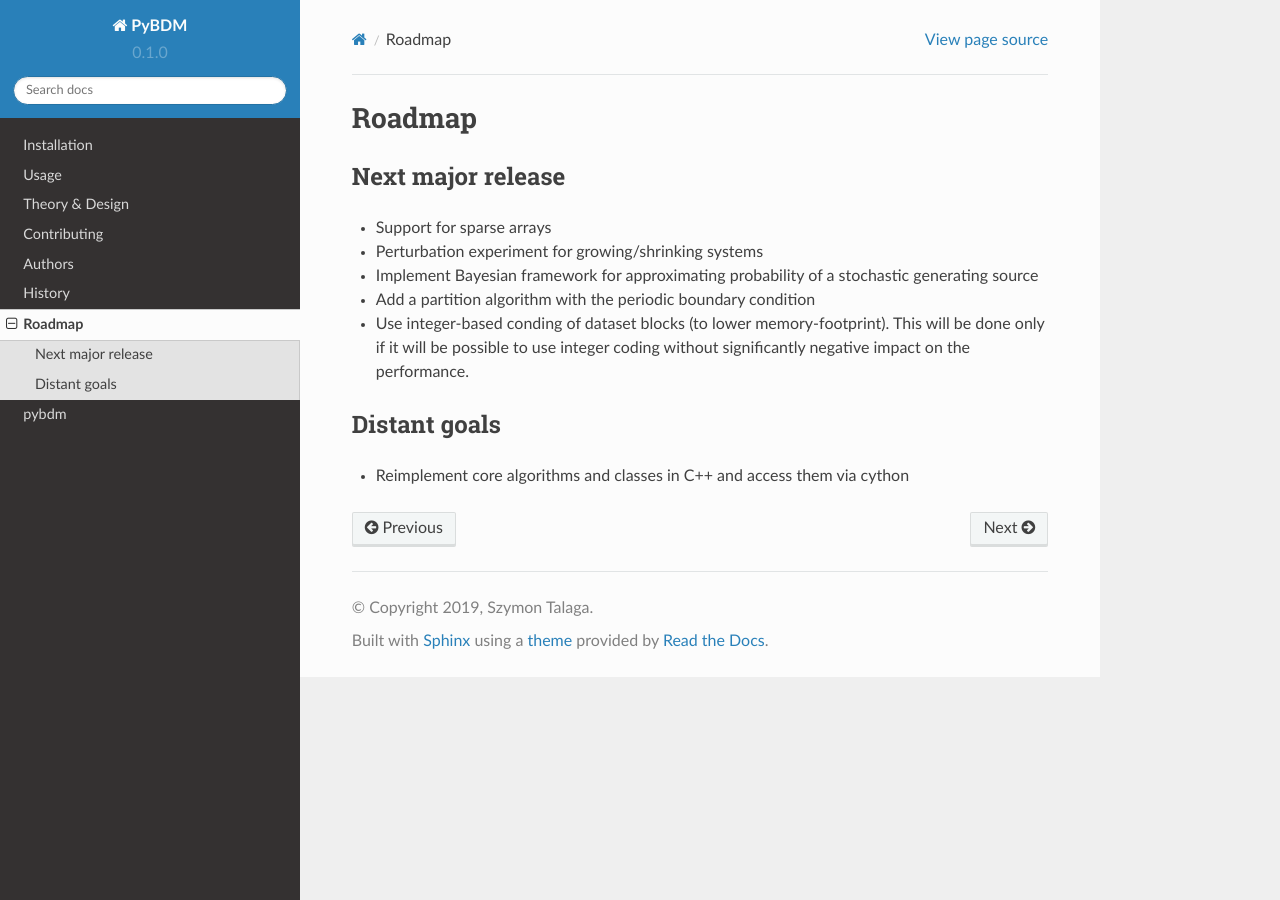
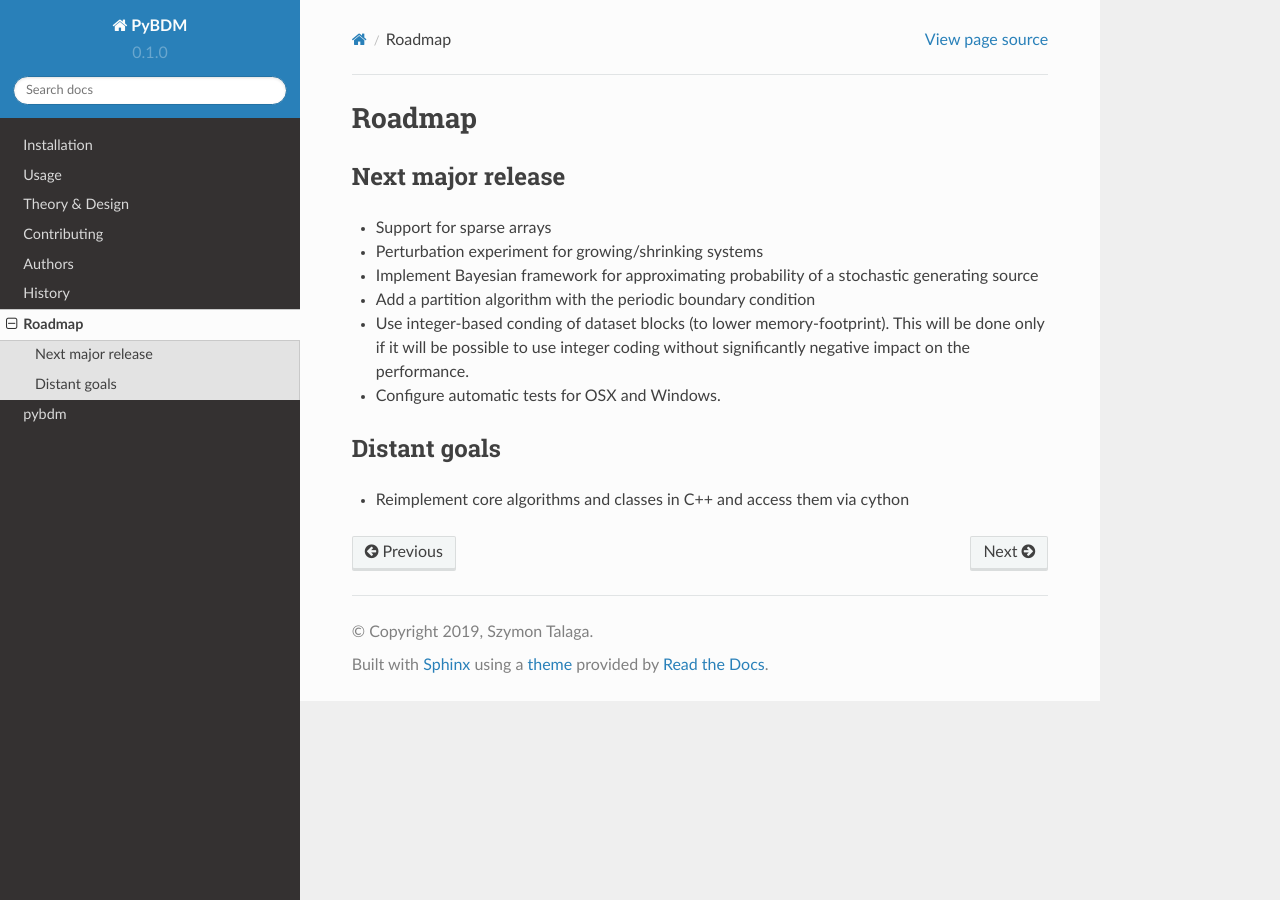
Before and after one commit to sztal/pybdm, a Sphinx documentation site: the page built from docs/roadmap.rst, in a window 1280 px wide. Built offline with Sphinx 7.4.7 and the Read the Docs theme 2.0.0, drawn with Linux system fonts in a browser that asks for light colours.

Commit message:
Remove tests for OSX

```diff
--- a/README.rst
+++ b/README.rst
@@ -54,8 +54,8 @@
 Supported versions
 ------------------
 
-Python3.5+ is supported. Tests are run against Linux and OSX, but
-Windows should work as well.
+Python3.5+ is supported. Tests are run against Linux, but
+Windows and OSX should work as well.
 
 
 Usage
--- a/docs/roadmap.rst
+++ b/docs/roadmap.rst
@@ -13,6 +13,7 @@
 * Use integer-based conding of dataset blocks
   (to lower memory-footprint). This will be done only if it will be possible
   to use integer coding without significantly negative impact on the performance.
+* Configure automatic tests for OSX and Windows.
 
 Distant goals
 =============
--- a/docs/shared/INSTALLATION.rst
+++ b/docs/shared/INSTALLATION.rst
@@ -16,5 +16,5 @@
 Supported versions
 ------------------
 
-Python3.5+ is supported. Tests are run against Linux and OSX, but
-Windows should work as well.
+Python3.5+ is supported. Tests are run against Linux, but
+Windows and OSX should work as well.
--- a/setup.py
+++ b/setup.py
@@ -30,7 +30,7 @@
     maintainer='Szymon Talaga',
     maintainer_email='stalaga@protonmail.com',
     url='https://github.com/sztal/pybdm',
-    packages=[ *find_packages() ],
+    packages=[ *find_packages(exclude=('tests',)) ],
     package_data={'pybdm': ['resources/*.pkl']},
     include_package_data=True,
     setup_requires=['pytest-runner'],
```
Also changed, not shown: .travis.yml.
